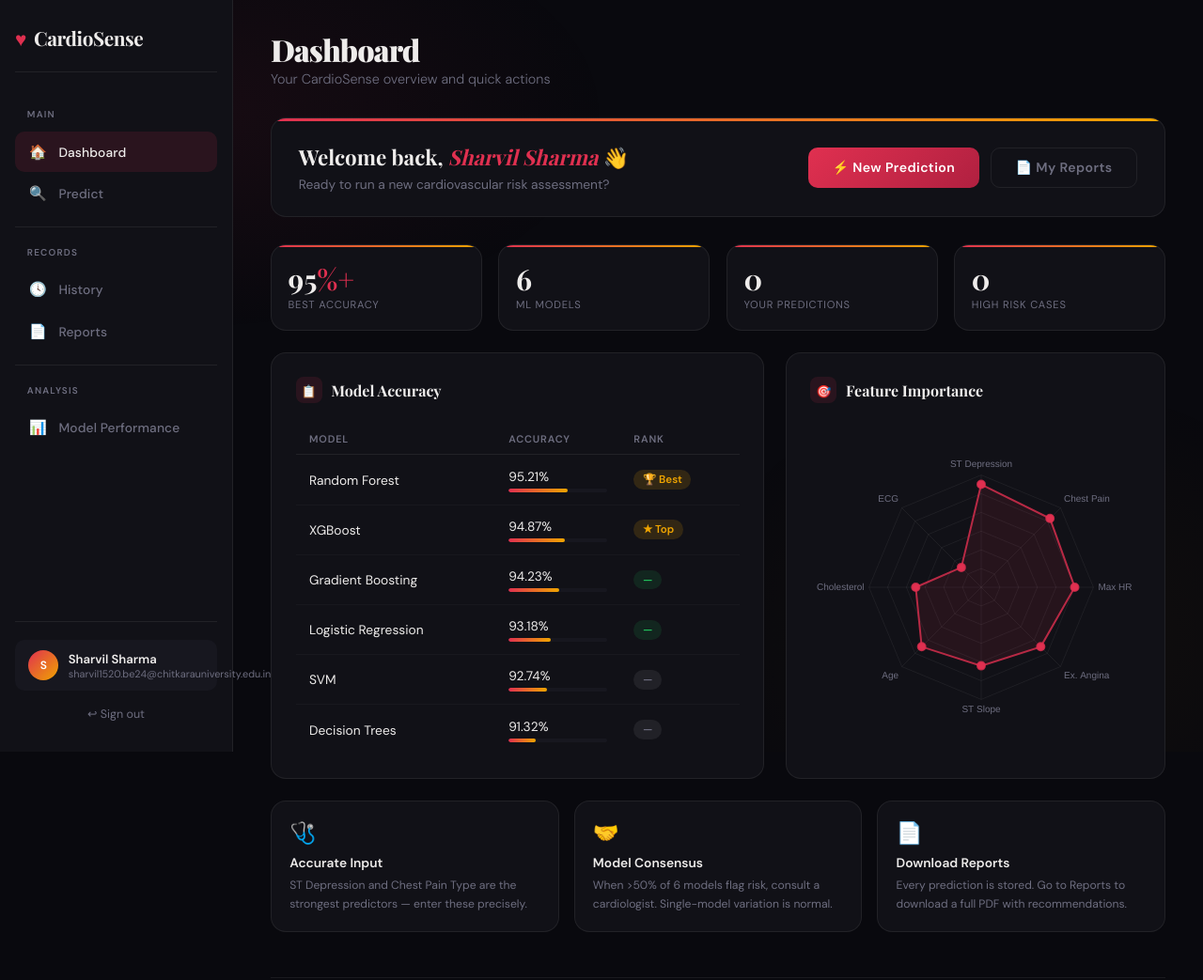
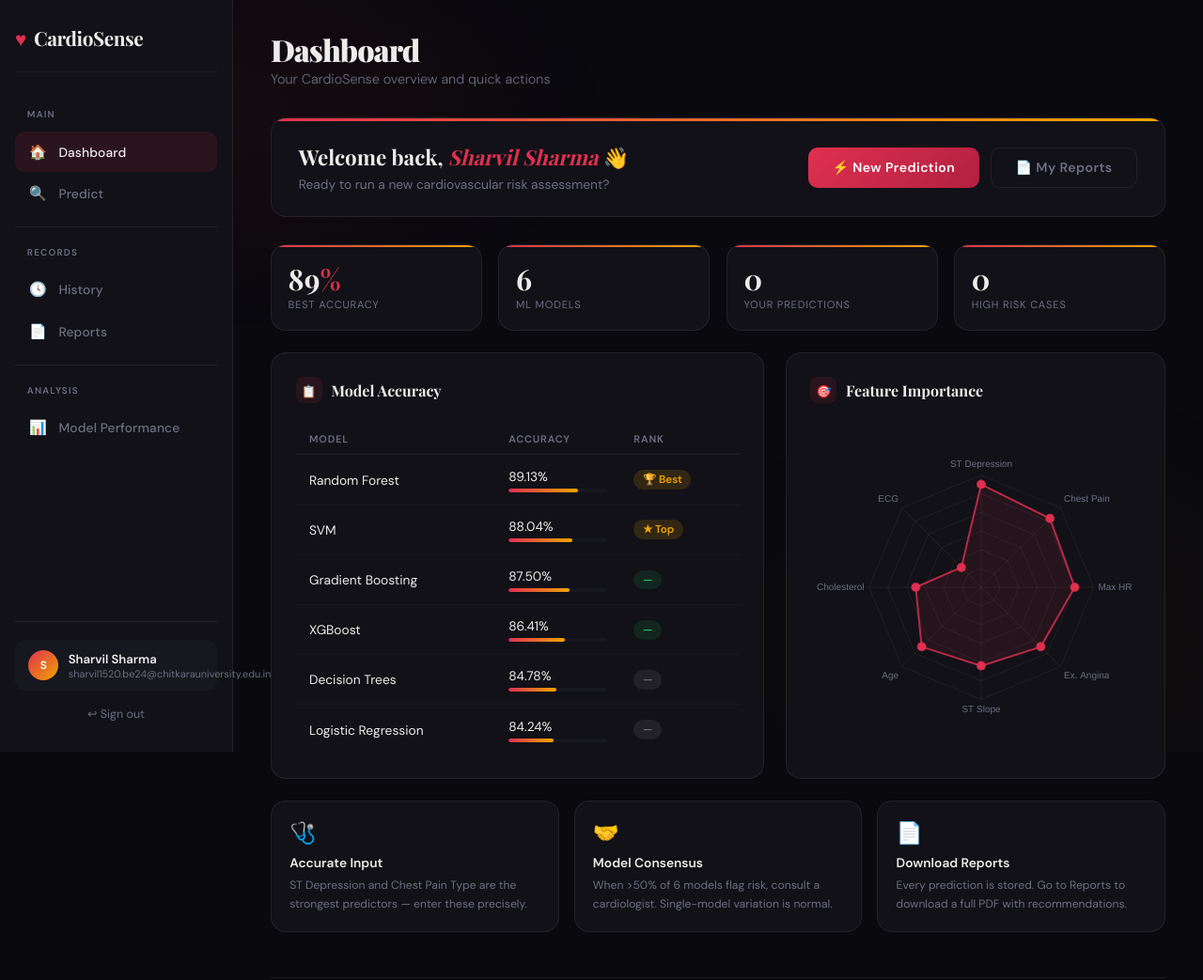
Before and after one commit to sharvilsharvil479-collab/cardiosenseweb, a Flask app: page /dashboard in a window 1280 px wide. Shown: the top 1043 px of the page at 94% size. Run offline with Flask 3, Linux system fonts and the light colour scheme; a user stored in the database is signed in; some web fonts are replaced.

Commit message:
Fixed real accuracies on dashboard page

```diff
--- a/templates/dashboard.html
+++ b/templates/dashboard.html
@@ -53,7 +53,7 @@
 </div>
 
 <div class="grid-4">
-  <div class="stat-pill"><div class="sp-num">95<span>%+</span></div><div class="sp-label">Best Accuracy</div></div>
+  <div class="stat-pill"><div class="sp-num">89<span>%</span></div><div class="sp-label">Best Accuracy</div></div>
   <div class="stat-pill"><div class="sp-num">6</div><div class="sp-label">ML Models</div></div>
   <div class="stat-pill"><div class="sp-num">{{ total_preds }}</div><div class="sp-label">Your Predictions</div></div>
   <div class="stat-pill"><div class="sp-num">{{ high_risk }}</div><div class="sp-label">High Risk Cases</div></div>
@@ -66,16 +66,16 @@
       <thead><tr><th>Model</th><th>Accuracy</th><th>Rank</th></tr></thead>
       <tbody>
         {% for m,acc,badge,rank in [
-          ('Random Forest','95.21','badge-gold','🏆 Best'),
-          ('XGBoost','94.87','badge-gold','★ Top'),
-          ('Gradient Boosting','94.23','badge-silver','—'),
-          ('Logistic Regression','93.18','badge-silver','—'),
-          ('SVM','92.74','badge-grey','—'),
-          ('Decision Trees','91.32','badge-grey','—'),
+          ('Random Forest','89.13','badge-gold','🏆 Best'),
+          ('SVM','88.04','badge-gold','★ Top'),
+          ('Gradient Boosting','87.50','badge-silver','—'),
+          ('XGBoost','86.41','badge-silver','—'),
+          ('Decision Trees','84.78','badge-grey','—'),
+          ('Logistic Regression','84.24','badge-grey','—'),
         ] %}
         <tr>
           <td>{{ m }}</td>
-          <td>{{ acc }}%<div class="acc-bar"><div class="acc-fill" style="width:{{ ((acc|float-88)/12*100)|round }}%"></div></div></td>
+          <td>{{ acc }}%<div class="acc-bar"><div class="acc-fill" style="width:{{ ((acc|float-75)/20*100)|round }}%"></div></div></td>
           <td><span class="badge {{ badge }}">{{ rank }}</span></td>
         </tr>
         {% endfor %}
```
